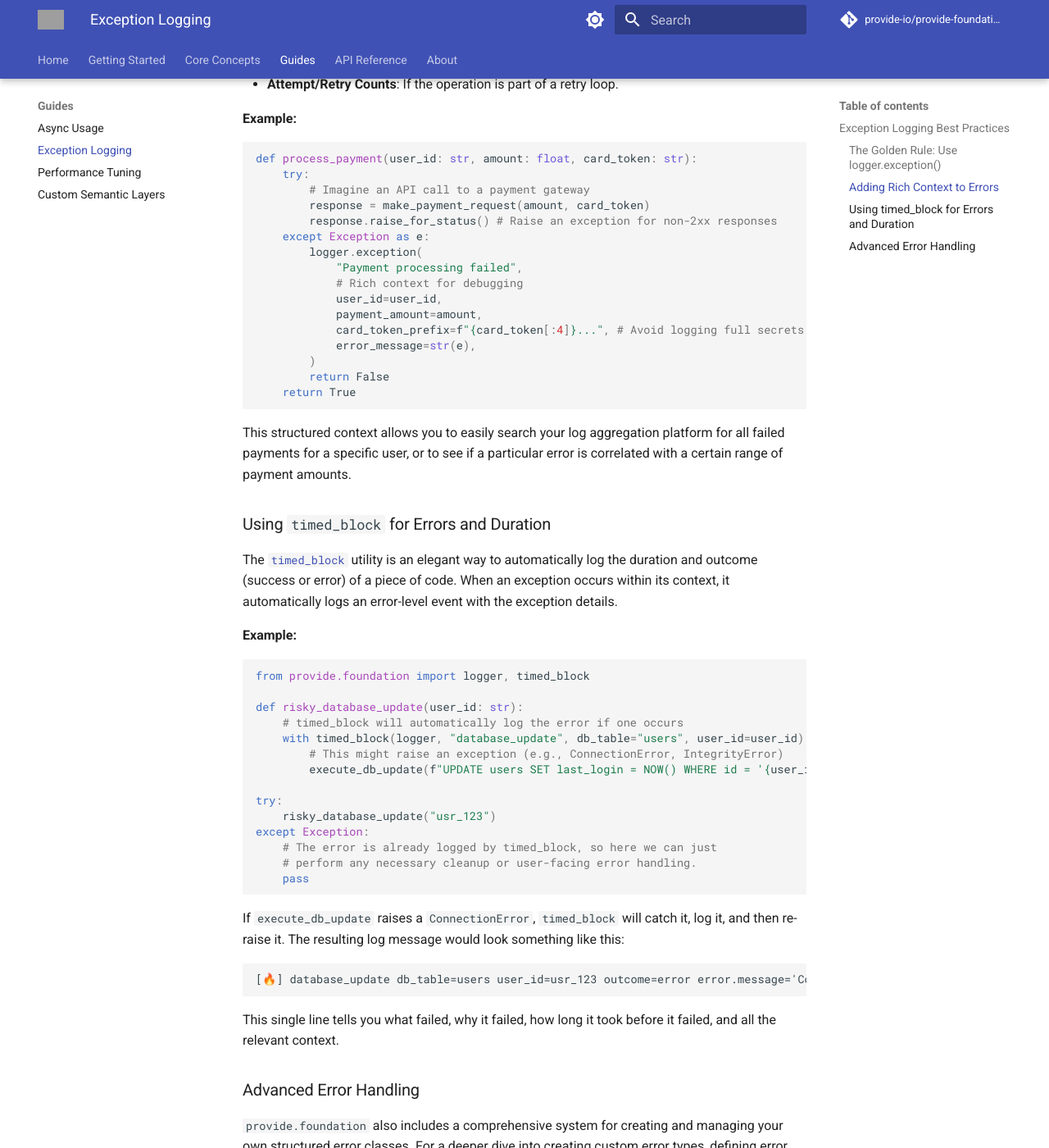
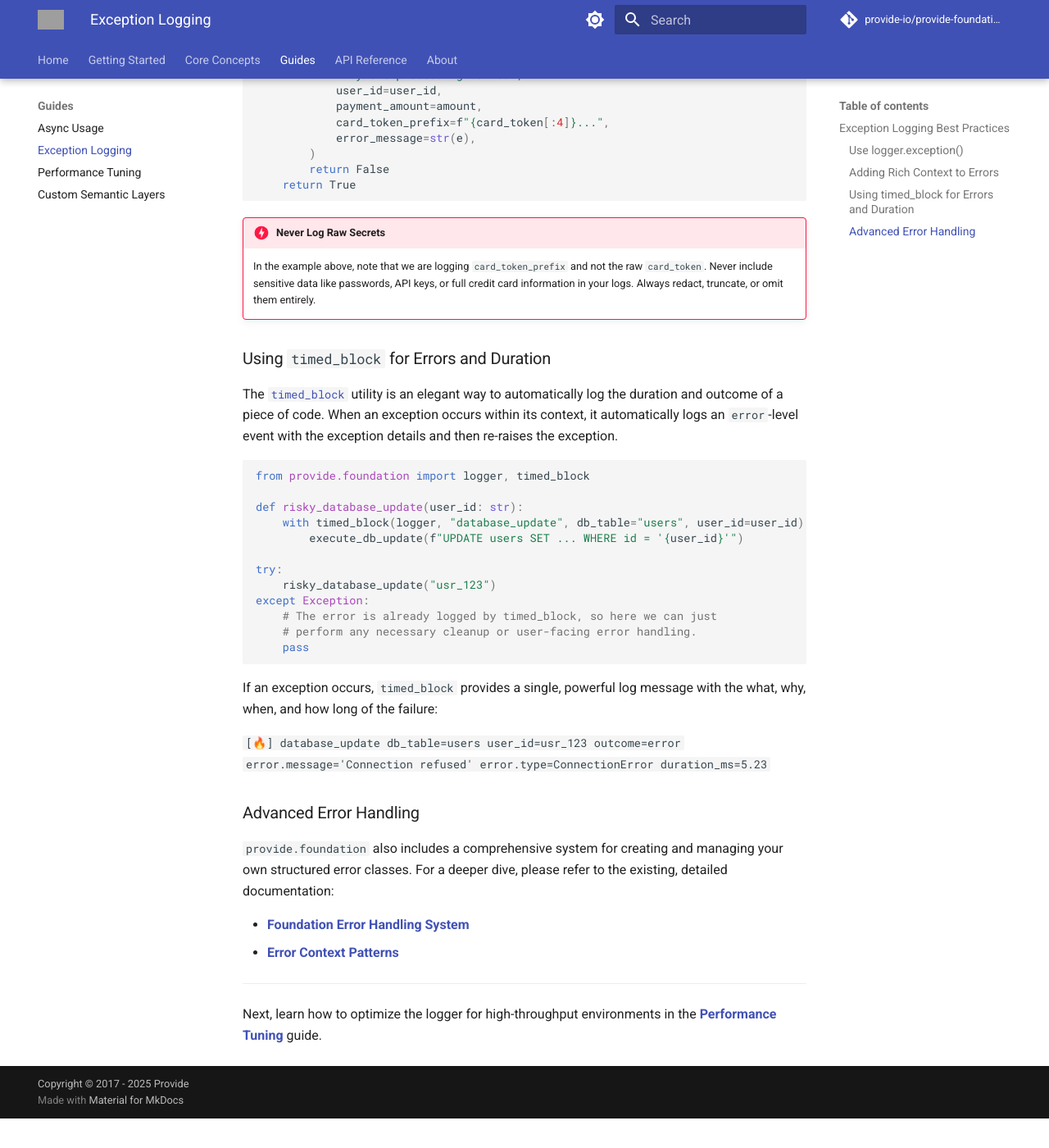
Before and after one commit to provide-io/provide-foundation, an MkDocs documentation site: the page built from docs/guides/exception-logging.md, in a window 1280 px wide and 1400 px high, scrolled down 1243 px. Shown: the whole window at 82% size. Built offline with MkDocs 1.6.1 and Material for MkDocs 9.7.7, drawn with Linux system fonts in a browser that asks for light colours; comment, search, counter and statistics services are not loaded; after the commit the page ends 2607 px from its top, so only the background shows below that; some of the changed text lies outside the part shown; grey boxes are pictures that could not be loaded.

Commit message:
🔼⚙️ [skip ci] auto-commit

````diff
--- a/docs/guides/exception-logging.md
+++ b/docs/guides/exception-logging.md
@@ -4,36 +4,26 @@
 
 Effective exception logging is one of the most critical aspects of building a maintainable and debuggable application. `provide.foundation` provides powerful tools to ensure your error logs are rich with context and easy to analyze.
 
-### The Golden Rule: Use `logger.exception()`
+### Use `logger.exception()`
 
-Whenever you are logging inside an `except` block, you should always use `logger.exception()`. This method works just like `logger.error()`, but with one crucial difference: it automatically captures the current exception's traceback and attaches it to the log record.
+!!! tip "The Golden Rule of Exception Logging"
+    Whenever you are logging inside an `except` block, you should always use `logger.exception()`. This method works just like `logger.error()`, but with one crucial difference: **it automatically captures the current exception's traceback** and attaches it to the log record.
 
-**Example:**
+Without the traceback, it is nearly impossible to pinpoint the exact line of code that caused the error. Using `logger.exception()` ensures this vital information is never lost.
 
 ```python
 from provide.foundation import logger
 
 try:
-    # A risky operation that might fail
     result = 1 / 0
 except ZeroDivisionError as e:
     # Using .exception() automatically includes the traceback
     logger.exception(
         "Failed to perform calculation",
         operation="division",
-        dividend=1,
-        divisor=0,
         error_type=type(e).__name__,
     )
 ```
-
-**Output:**
-
-```
-[🔥] Failed to perform calculation operation=division dividend=1 divisor=0 error_type=ZeroDivisionError exc_info=... # Full traceback follows
-```
-
-Without the traceback, it would be nearly impossible to pinpoint the exact line of code that caused the error. Using `logger.exception()` ensures this vital information is never lost.
 
 ### Adding Rich Context to Errors
 
@@ -41,48 +31,40 @@
 
 **What to include in your error logs:**
 
-*   **Identifiers**: Any relevant IDs, such as `user_id`, `request_id`, `transaction_id`, or `order_id`.
+*   **Identifiers**: Any relevant IDs, such as `user_id`, `request_id`, or `transaction_id`.
 *   **Parameters**: The inputs to the function or operation that failed.
 *   **State**: Any relevant state variables that could have influenced the failure.
-*   **Attempt/Retry Counts**: If the operation is part of a retry loop.
-
-**Example:**
 
 ```python
 def process_payment(user_id: str, amount: float, card_token: str):
     try:
-        # Imagine an API call to a payment gateway
         response = make_payment_request(amount, card_token)
-        response.raise_for_status() # Raise an exception for non-2xx responses
+        response.raise_for_status()
     except Exception as e:
         logger.exception(
             "Payment processing failed",
-            # Rich context for debugging
             user_id=user_id,
             payment_amount=amount,
-            card_token_prefix=f"{card_token[:4]}...", # Avoid logging full secrets
+            card_token_prefix=f"{card_token[:4]}...",
             error_message=str(e),
         )
         return False
     return True
 ```
 
-This structured context allows you to easily search your log aggregation platform for all failed payments for a specific user, or to see if a particular error is correlated with a certain range of payment amounts.
+!!! danger "Never Log Raw Secrets"
+    In the example above, note that we are logging `card_token_prefix` and not the raw `card_token`. Never include sensitive data like passwords, API keys, or full credit card information in your logs. Always redact, truncate, or omit them entirely.
 
 ### Using `timed_block` for Errors and Duration
 
-The [`timed_block`](../api-reference/utils.md#timed_block) utility is an elegant way to automatically log the duration and outcome (success or error) of a piece of code. When an exception occurs within its context, it automatically logs an error-level event with the exception details.
-
-**Example:**
+The [`timed_block`](../api-reference/utils.md#timed_block) utility is an elegant way to automatically log the duration and outcome of a piece of code. When an exception occurs within its context, it automatically logs an `error`-level event with the exception details and then re-raises the exception.
 
 ```python
 from provide.foundation import logger, timed_block
 
 def risky_database_update(user_id: str):
-    # timed_block will automatically log the error if one occurs
     with timed_block(logger, "database_update", db_table="users", user_id=user_id):
-        # This might raise an exception (e.g., ConnectionError, IntegrityError)
-        execute_db_update(f"UPDATE users SET last_login = NOW() WHERE id = '{user_id}'")
+        execute_db_update(f"UPDATE users SET ... WHERE id = '{user_id}'")
 
 try:
     risky_database_update("usr_123")
@@ -92,17 +74,13 @@
     pass
 ```
 
-If `execute_db_update` raises a `ConnectionError`, `timed_block` will catch it, log it, and then re-raise it. The resulting log message would look something like this:
+If an exception occurs, `timed_block` provides a single, powerful log message with the what, why, when, and how long of the failure:
 
-```
-[🔥] database_update db_table=users user_id=usr_123 outcome=error error.message='Connection refused' error.type=ConnectionError duration_ms=5.23
-```
-
-This single line tells you what failed, why it failed, how long it took before it failed, and all the relevant context.
+`[🔥] database_update db_table=users user_id=usr_123 outcome=error error.message='Connection refused' error.type=ConnectionError duration_ms=5.23`
 
 ### Advanced Error Handling
 
-`provide.foundation` also includes a comprehensive system for creating and managing your own structured error classes. For a deeper dive into creating custom error types, defining error context, and using advanced handlers and decorators, please refer to the existing, detailed documentation:
+`provide.foundation` also includes a comprehensive system for creating and managing your own structured error classes. For a deeper dive, please refer to the existing, detailed documentation:
 
 *   [**Foundation Error Handling System**](../foundation-errors.md)
 *   [**Error Context Patterns**](../error-context-patterns.md)
````
Also changed, not shown: docs/core-concepts/configuration.md (+10 -39 lines), docs/core-concepts/structured-logging.md (+34 -33 lines), docs/getting-started/installation.md (+2 -1 lines), docs/getting-started/quick-start.md (+6 -5 lines).
